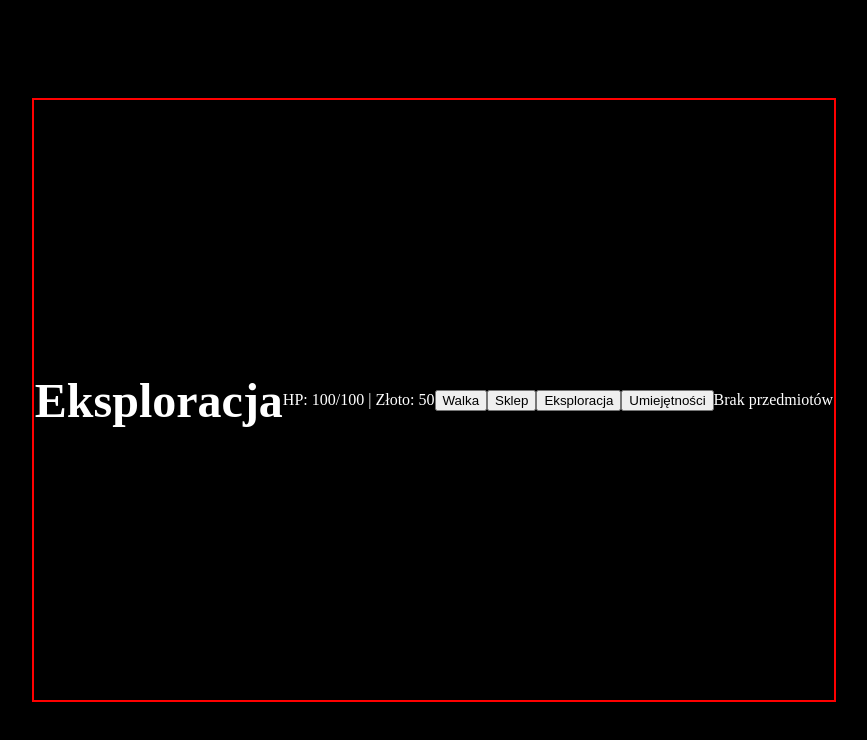
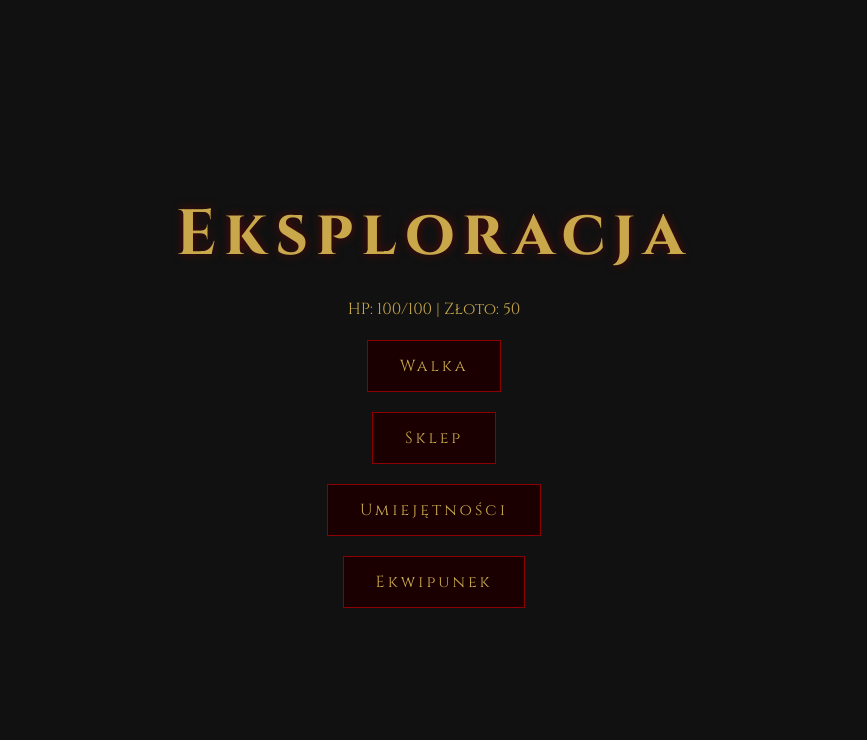
Before and after one commit to Reczeek/roguelike-game, a plain HTML site: page index.html in a window 1280 px wide. Shown: the whole page, without its empty margins (206-1073 px from the left). Drawn offline with Linux system fonts and the light colour scheme.

Commit message:
scena ekwipunku ze slotami

```diff
--- a/css/style.css
+++ b/css/style.css
@@ -1,27 +1,57 @@
-body{
+* {
     margin: 0;
     padding: 0;
-    background-color: black;
+    box-sizing: border-box;
+}
+
+body {
+    background-color: #0a0a0a;
     display: flex;
     justify-content: center;
     align-items: center;
+    font-family: 'Cinzel', serif;
+    color: #c9a84c;
+}
+
+#game {
+    width: 100%;
     height: 100vh;
-}
-#game{
-    width: 800px;
-    height: 600px;
-    border: 2px solid red;
+    background-color: #111;
     position: relative;
 }
-#scene{
-    color: white;
+
+#scene {
     width: 100%;
     height: 100%;
     display: flex;
+    flex-direction: column;
     justify-content: center;
     align-items: center;
+    gap: 20px;
+    padding: 40px;
 }
-h1{
-    font-size: 48px;
-    color: white;
+
+h1 {
+    font-size: 64px;
+    color: #c9a84c;
+    text-shadow: 0 0 10px #8b000099;
+    letter-spacing: 8px;
 }
+
+button {
+    background-color: #1a0000;
+    color: #c9a84c;
+    border: 1px solid #8b0000;
+    padding: 14px 32px;
+    font-family: 'Cinzel', serif;
+    font-size: 16px;
+    letter-spacing: 3px;
+    cursor: pointer;
+    transition: all 0.2s;
+}
+
+button:hover {
+    background-color: #8b0000;
+    color: #fff;
+    box-shadow: 0 0 10px #8b0000;
+}
--- a/index.html
+++ b/index.html
@@ -4,6 +4,7 @@
     <meta charset="UTF-8">
     <meta name="viewport" content="width=device-width, initial-scale=1.0">
     <title>Roguelike</title>
+    <link href="https://fonts.googleapis.com/css2?family=MedievalSharp&family=Cinzel:wght@400;700&display=swap" rel="stylesheet">
     <link rel="stylesheet" href="css/style.css">
 </head>
 <body>
--- a/js/main.js
+++ b/js/main.js
@@ -14,6 +14,7 @@ function setupButtons() {
     const btnskillsatk = document.getElementById('btn-skill-atk');
     const btnskillshp = document.getElementById('btn-skill-hp');
     const btnskillsgold = document.getElementById('btn-skill-gold');
+    const btnInventory = document.getElementById('btn-inventory');
     if (btnCombat) {
         btnCombat.onclick = function() {
             loadScene("combat");
@@ -111,9 +112,16 @@ function setupButtons() {
         }
     }
 
+    if (btnInventory) {
+        btnInventory.onclick = function() {
+            loadScene("inventory");
+            setupButtons();
+            renderInventory();
+        }
+    }
+
 }
 
 
 loadScene("explore");
 setupButtons();
-renderInventory();
--- a/js/player.js
+++ b/js/player.js
@@ -11,5 +11,14 @@ const player = {
         attackBonus: 0,
         hpBonus: 0,
         goldBonus: 0,
+    },
+    equipment: {
+        helmet: null,
+        armor: null,
+        weapon: null,
+        ring1: null,
+        ring2: null,
+        accessory: null
     }
+
 }
--- a/js/scenes.js
+++ b/js/scenes.js
@@ -5,9 +5,8 @@ const scenes = {
             + "<div id='stats'>HP: " + player.hp + "/" + player.maxHp + " | Złoto: " + player.gold + "</div>"
             + "<button id='btn-combat'>Walka</button>"
             + "<button id='btn-shop'>Sklep</button>"
-            + "<button id='btn-explore'>Eksploracja</button>"
             + "<button id='btn-skills'>Umiejętności</button>"
-            + "<div id='inventory'></div>";
+            + "<button id='btn-inventory'>Ekwipunek</button>";
     },
 
     shop: function() {
@@ -33,5 +32,20 @@ const scenes = {
         + "<button id='btn-skill-hp'>Max HP +20 (3 dusze)</button>"
         + "<button id='btn-skill-gold'>Bonus złoto +5 (3 dusze)</button>"
         + "<button id='btn-explore'>Wróć</button>";
-    }
+    },
+
+    inventory: function() {
+    scene.innerHTML =
+        "<h1>Ekwipunek</h1>"
+        + "<div id='slots'>"
+        + "<div class='slot' id='slot-helmet'>🪖 Hełm<br>" + (player.equipment.helmet || "pusty") + "</div>"
+        + "<div class='slot' id='slot-armor'>🛡️ Zbroja<br>" + (player.equipment.armor || "pusty") + "</div>"
+        + "<div class='slot' id='slot-weapon'>⚔️ Broń<br>" + (player.equipment.weapon || "pusty") + "</div>"
+        + "<div class='slot' id='slot-ring1'>💍 Pierścień 1<br>" + (player.equipment.ring1 || "pusty") + "</div>"
+        + "<div class='slot' id='slot-ring2'>💍 Pierścień 2<br>" + (player.equipment.ring2 || "pusty") + "</div>"
+        + "<div class='slot' id='slot-accessory'>🔮 Akcesorium<br>" + (player.equipment.accessory || "pusty") + "</div>"
+        + "</div>"
+        + "<div id='inventory'></div>"
+        + "<button id='btn-explore'>Wróć</button>";
 }
+}
```
